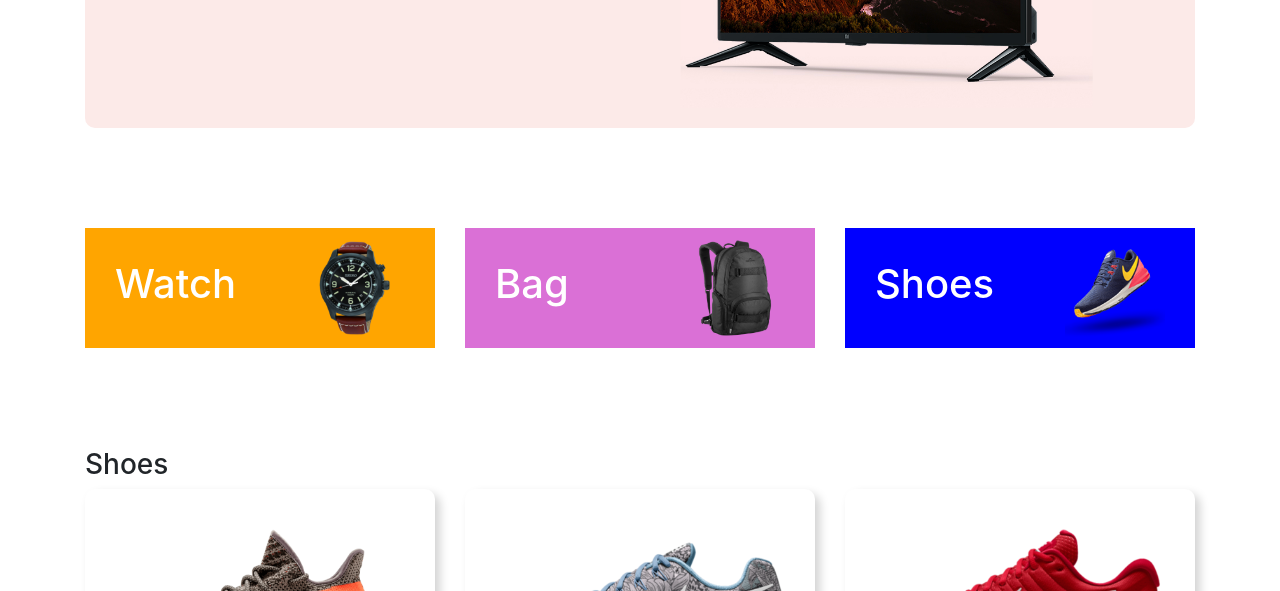
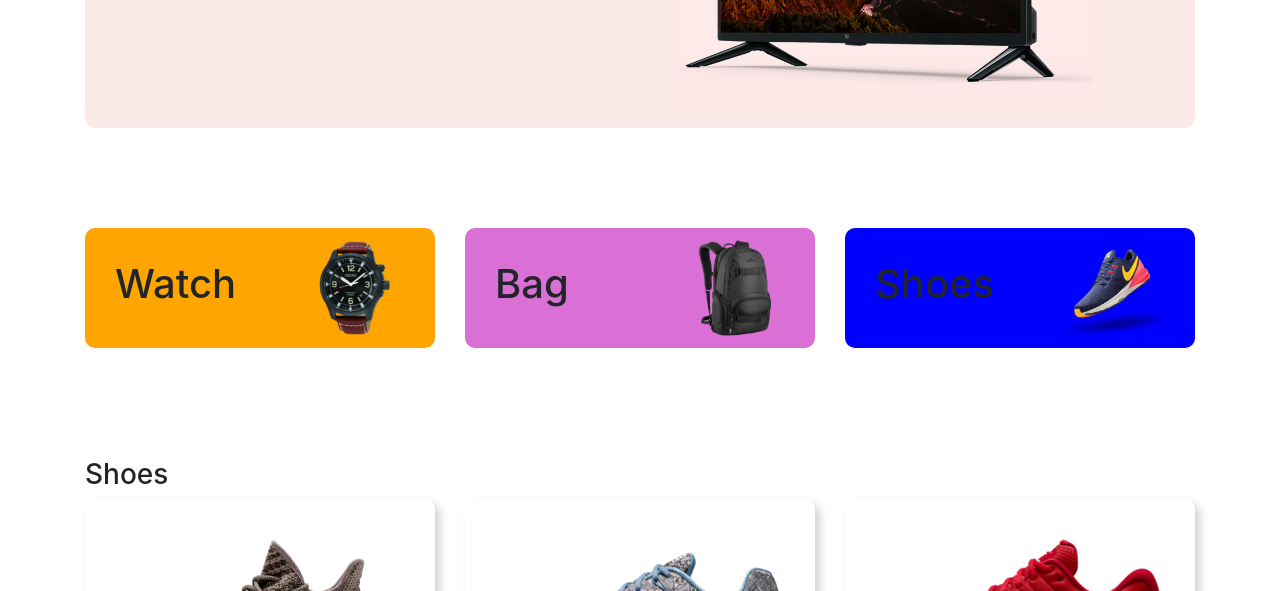
Before and after one commit to obaidullah20/panda-commerce, a plain HTML site: page index.html in a window 1280 px wide. Shown: the part 509-1100 px from the top of the page. Drawn offline with nearby package versions, Linux system fonts and the light colour scheme.

Commit message:
adding after complete

```diff
--- a/index.html
+++ b/index.html
@@ -82,14 +82,14 @@
     </div>
 
     <div class="container categories">
-        <div class="row">
-            <div class="col-md-4 ">
+        <div class="row ">
+            <div class="col-md-4">
                 <div class="d-flex justify-content-between align-items-center cat1">
                     <h1>Watch</h1>
                     <img src="images/categories/watch.png" alt="">
                 </div>
             </div>
-            <div class="col-md-4">
+            <div class="col-md-4 pad-bot">
               <div class="d-flex justify-content-between align-items-center cat2">
                 <h1>Bag</h1>
                 <img src="images/categories/bag.png" alt="">
--- a/style.css
+++ b/style.css
@@ -30,6 +30,8 @@
 }
 .cat1, .cat2, .cat3{
     padding: 10px 30px;
+    border-radius: 10px;
+}
 }
 .categories h1{
     color: white;
@@ -62,3 +64,6 @@ background-color:#fceae8 ;
 footer{
     text-align: center;
 }
+.pad-bot{
+    padding-bottom: 10px;
+}
```
